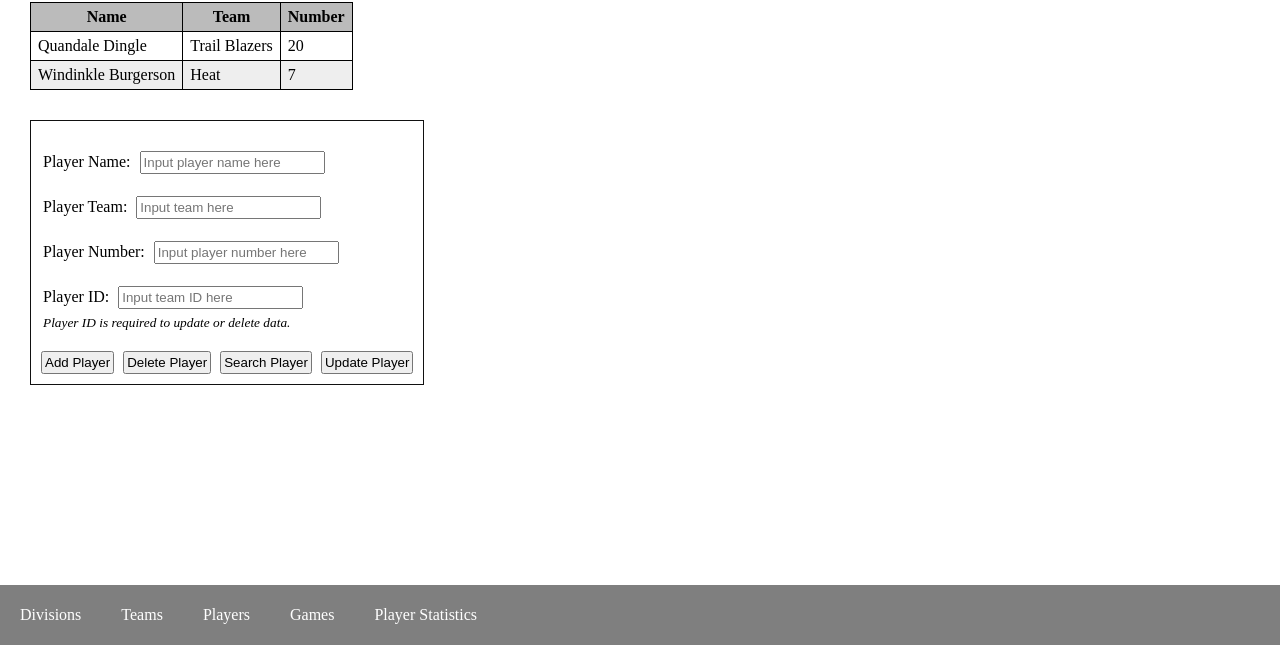
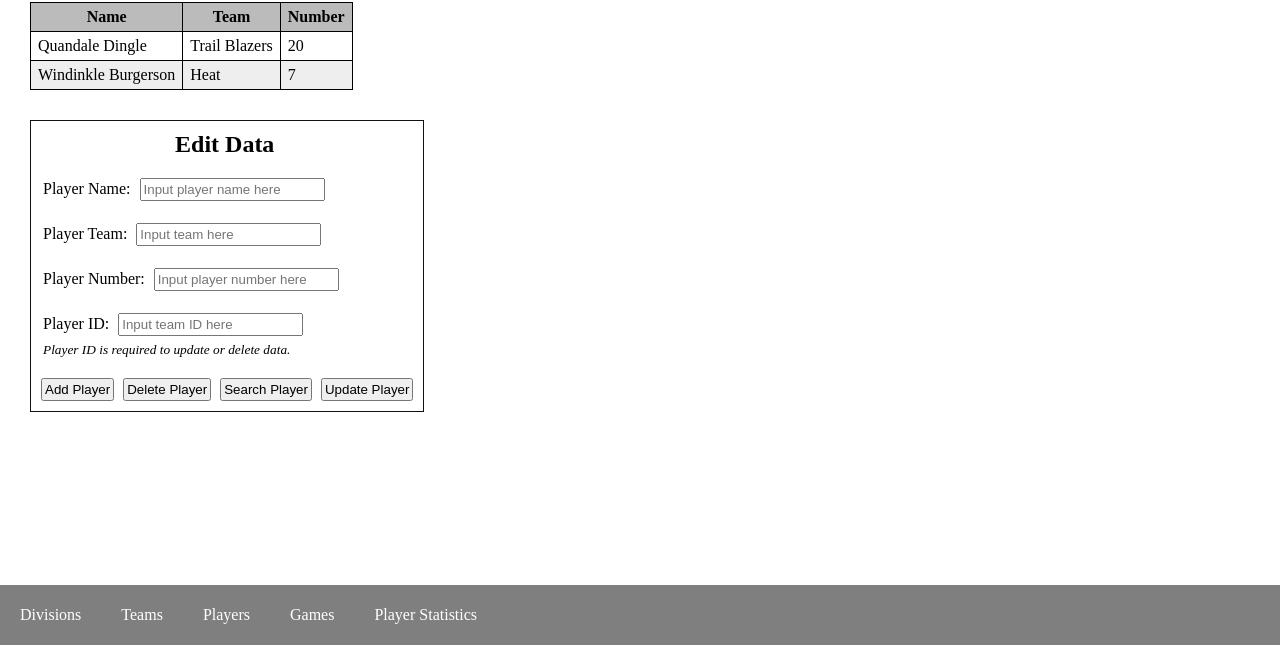
Before and after one commit to MattODonnell3/Project-Step-3, a plain HTML site: page Players.html in a window 1280 px wide. Shown: the part 155-800 px from the top of the page. Drawn offline with Linux system fonts and the light colour scheme.

Commit message:
added header to edit data field

```diff
--- a/Players.html
+++ b/Players.html
@@ -47,7 +47,7 @@
   </div>
 
 <div class="crud">
-
+  <h2>Edit Data</h2>
 
   <br>
   <p>
```
